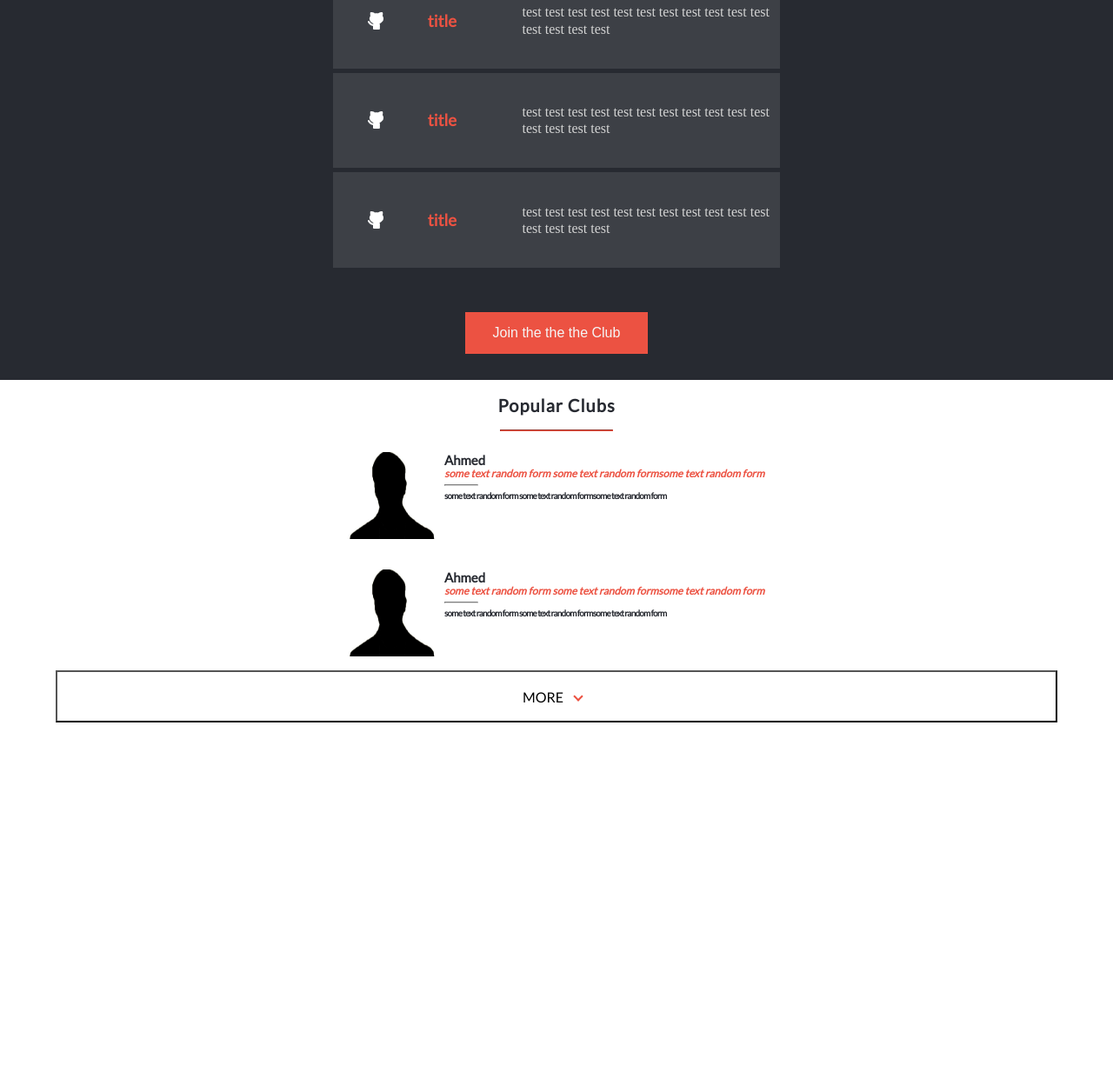
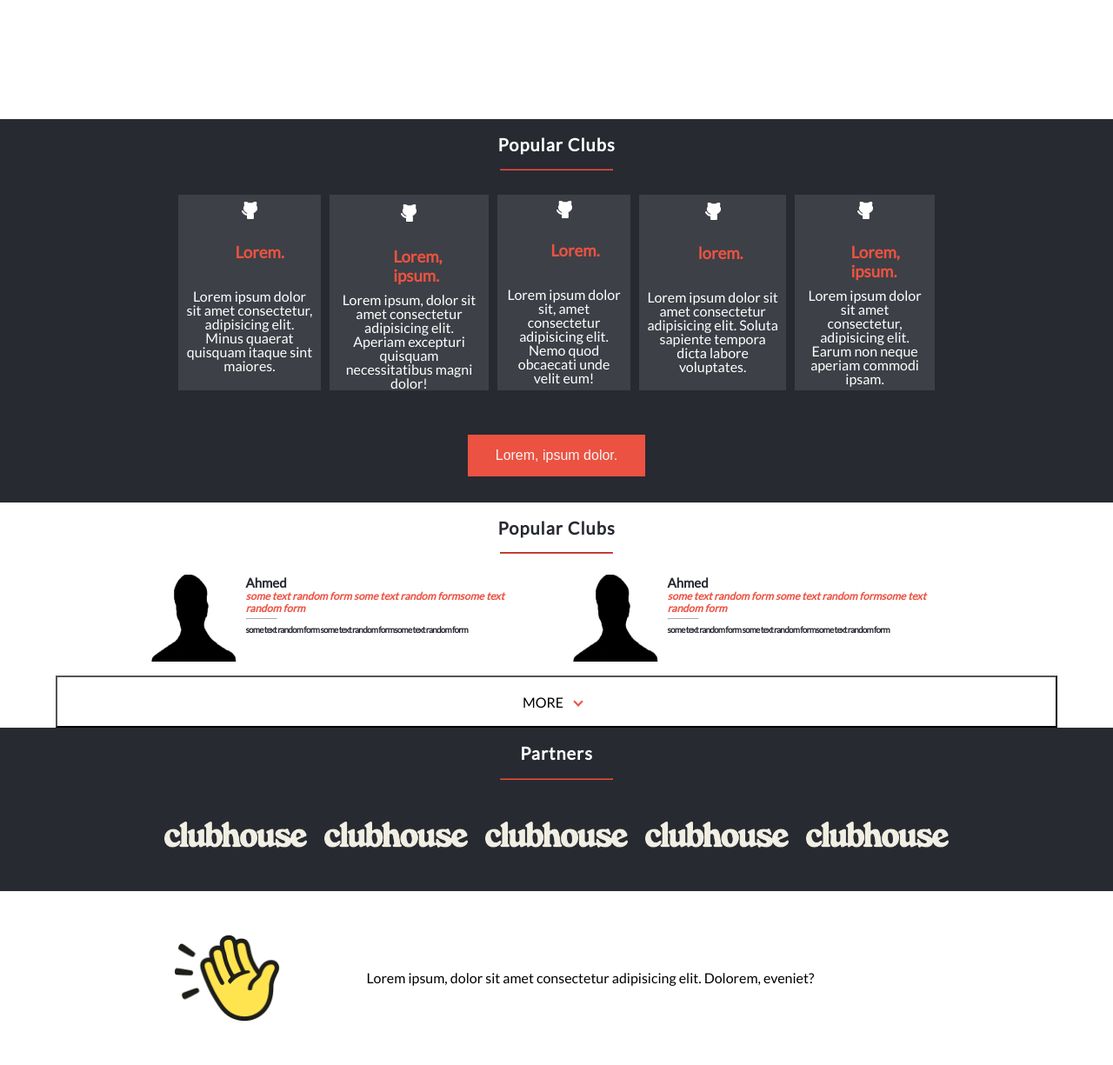
Before and after one commit to ahmedtaa/social-event, a plain HTML site: page index.html in a window 1280 px wide. Shown: the part 703-1928 px from the top of the page at 87% size. Before the commit the page ends 1534 px from the top, so only its background shows below. Drawn offline with Linux system fonts and the light colour scheme; a web font is replaced by a local one.

Commit message:
index.html desktop view done

```diff
--- a/css/style.css
+++ b/css/style.css
@@ -2,7 +2,7 @@
 @import url(//db.onlinewebfonts.com/c/d14035f6b1afeabafbee4abb2ebf0fc6?family=COCOGOOSE);
 
 :root {
-  --gray: #d3d3d3;
+  --gray: #ffffff;
   --orange: #ec5242;
   --black: #272a31;
   --lato: Lato, sans-serif;
@@ -84,8 +84,11 @@ body {
   justify-content: center;
   background-color: rgb(255, 255, 255);
   overflow: hidden;
-  margin: 0 200px;
+  padding: 0 200px;
   gap: 2 0px;
+  position: relative;
+  z-index: 10;
+  box-shadow: 1px 1px 10px grey;
 }
 
 /* Style the links inside the navigation bar */
@@ -126,7 +129,7 @@ body {
   margin-left: 60px;
 }
 .social-nav {
-  display: flex;
+  display: none;
   gap: 30px;
   justify-content: flex-end;
   background-color: var(--black);
@@ -182,6 +185,8 @@ body {
   /* border: 5 px; */
 }
 .club-items {
+  display: flex;
+  flex-direction: column;
   list-style: none;
   padding: 0;
   margin-top: 15px;
@@ -198,7 +203,7 @@ body {
 }
 .club-title {
   width: 20%;
-  padding: 10px;
+  /* padding: 10px; */
   font-family: var(--lato);
   color: var(--orange);
 }
@@ -206,6 +211,7 @@ body {
   width: 60%;
   line-height: 1.2;
   color: var(--gray);
+  font-family: var(--lato);
 }
 .action-btn-wrap {
   padding: 30px;
@@ -297,11 +303,95 @@ body {
   -webkit-transform: rotate(45deg);
 }
 
+/* partners */
+.partners {
+  display: flex;
+  flex-direction: column;
+  align-items: center;
+  background-color: var(--black);
+}
+
+.partners-title {
+  font-family: var(--lato);
+  font-size: 20px;
+  color: var(--gray);
+  letter-spacing: 1px;
+}
+.partners-img {
+  display: flex;
+  gap: 20px;
+  padding-top: 40px;
+  flex-wrap: wrap;
+  justify-content: center;
+  margin-bottom: 50px;
+}
+.partners-img img {
+  height: 30px;
+}
+
+/* footer */
+
+.footer {
+  display: flex;
+  align-items: center;
+  gap: 100px;
+  padding: 50px 200px;
+  background-color: var(--gray);
+}
+.footer img {
+  height: 100px;
+}
+.footer p {
+  font-family: var(--lato);
+}
 @media (min-width: 768px) {
+  /* nav */
   .mobile-nav {
     display: none;
   }
   .topnav {
     display: flex;
   }
+  .social-nav {
+    display: flex;
+  }
+  /* header */
+  .header-wrap {
+    padding: 180px 200px;
+  }
+  .header-wrap .title {
+    font-size: 50px;
+    margin: 0;
+  }
+  .header-wrap h1 {
+    font-size: 50px;
+  }
+  .header-wrap .header-p {
+    width: 60%;
+  }
+  .club-items {
+    flex-direction: row;
+
+    padding: 0 200px;
+  }
+  .club-item {
+    flex-direction: column;
+    flex-grow: 1;
+  }
+
+  .club-title {
+    height: 35px;
+  }
+
+  .club-about {
+    margin: 0;
+    padding: 0 10px;
+    text-align: center;
+    width: 90%;
+    line-height: 1;
+  }
+
+  .speaker-cards {
+    grid-template-columns: 450px 450px;
+  }
 }
--- a/index.html
+++ b/index.html
@@ -77,42 +77,42 @@
         <ul class="club-items">
             <li class="club-item">
                 <img src="./img/icon.png" alt="" class="club-img">
-                <h3 class="club-title">title</h3>
-                <p class="club-about">
-                    test test test test test test test test test test test test test test test
+                <h3 class="club-title">Lorem.</h3>
+                <p class="club-about">Lorem ipsum dolor sit amet consectetur, adipisicing elit. Minus quaerat quisquam
+                    itaque sint maiores.
                 </p>
             </li>
             <li class="club-item">
                 <img src="./img/icon.png" alt="" class="club-img">
-                <h3 class="club-title"> tit titlddde</h3>
+                <h3 class="club-title">Lorem, ipsum.</h3>
+                <p class="club-about">Lorem ipsum, dolor sit amet consectetur adipisicing elit. Aperiam excepturi
+                    quisquam necessitatibus magni dolor!</p>
+            </li>
+            <li class="club-item">
+                <img src="./img/icon.png" alt="" class="club-img">
+                <h3 class="club-title">Lorem.</h3>
                 <p class="club-about">
-                    test test test test test test test test test test test test test test test
+                    Lorem ipsum dolor sit, amet consectetur adipisicing elit. Nemo quod obcaecati unde velit eum!
                 </p>
             </li>
             <li class="club-item">
                 <img src="./img/icon.png" alt="" class="club-img">
-                <h3 class="club-title">title</h3>
+                <h3 class="club-title">lorem.</h3>
                 <p class="club-about">
-                    test test test test test test test test test test test test test test test
+                    Lorem ipsum dolor sit amet consectetur adipisicing elit. Soluta sapiente tempora dicta labore
+                    voluptates.
                 </p>
             </li>
             <li class="club-item">
                 <img src="./img/icon.png" alt="" class="club-img">
-                <h3 class="club-title">title</h3>
+                <h3 class="club-title">Lorem, ipsum.</h3>
                 <p class="club-about">
-                    test test test test test test test test test test test test test test test
-                </p>
-            </li>
-            <li class="club-item">
-                <img src="./img/icon.png" alt="" class="club-img">
-                <h3 class="club-title">title</h3>
-                <p class="club-about">
-                    test test test test test test test test test test test test test test test
+                    Lorem ipsum dolor sit amet consectetur, adipisicing elit. Earum non neque aperiam commodi ipsam.
                 </p>
             </li>
         </ul>
         <div class="action-btn-wrap">
-            <button class="action-btn">Join the the the Club</button>
+            <button class="action-btn">Lorem, ipsum dolor.</button>
         </div>
     </section>
 
@@ -127,7 +127,21 @@
 
 
     </section>
-
+    <section class="partners">
+        <h2 class="partners-title">Partners</h2>
+        <hr class="line">
+        <div class="partners-img">
+            <img src="./img/clubhouse-logo.png" alt="">
+            <img src="./img/clubhouse-logo.png" alt="">
+            <img src="./img/clubhouse-logo.png" alt="">
+            <img src="./img/clubhouse-logo.png" alt="">
+            <img src="./img/clubhouse-logo.png" alt="">
+        </div>
+    </section>
+    <section class="footer">
+        <img src="./img/logo.png" alt="">
+        <p class="copy-rights">Lorem ipsum, dolor sit amet consectetur adipisicing elit. Dolorem, eveniet?</p>
+    </section>
 
     <script src="./js/main.js"></script>
     <script src="./js/loader.js"></script>
```
Also changed, not shown: img/clubhouse-logo.png (added).
